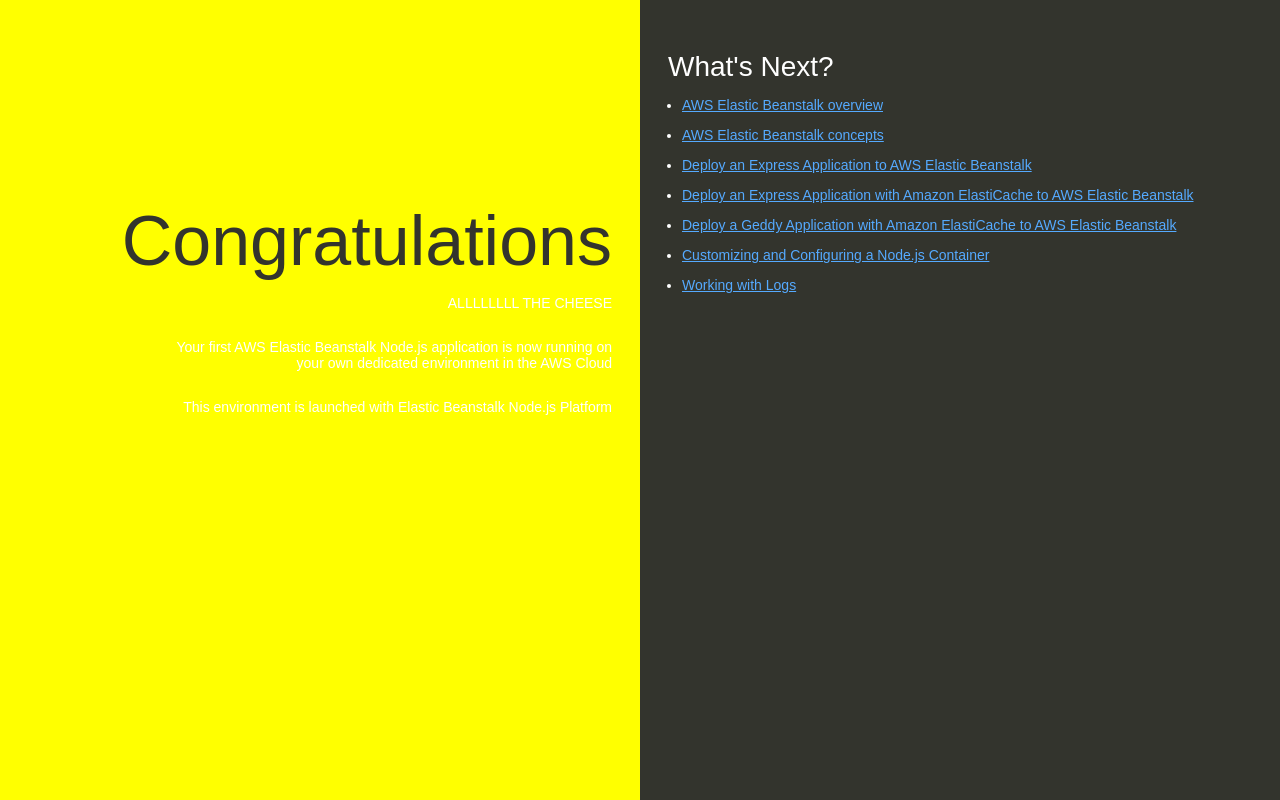
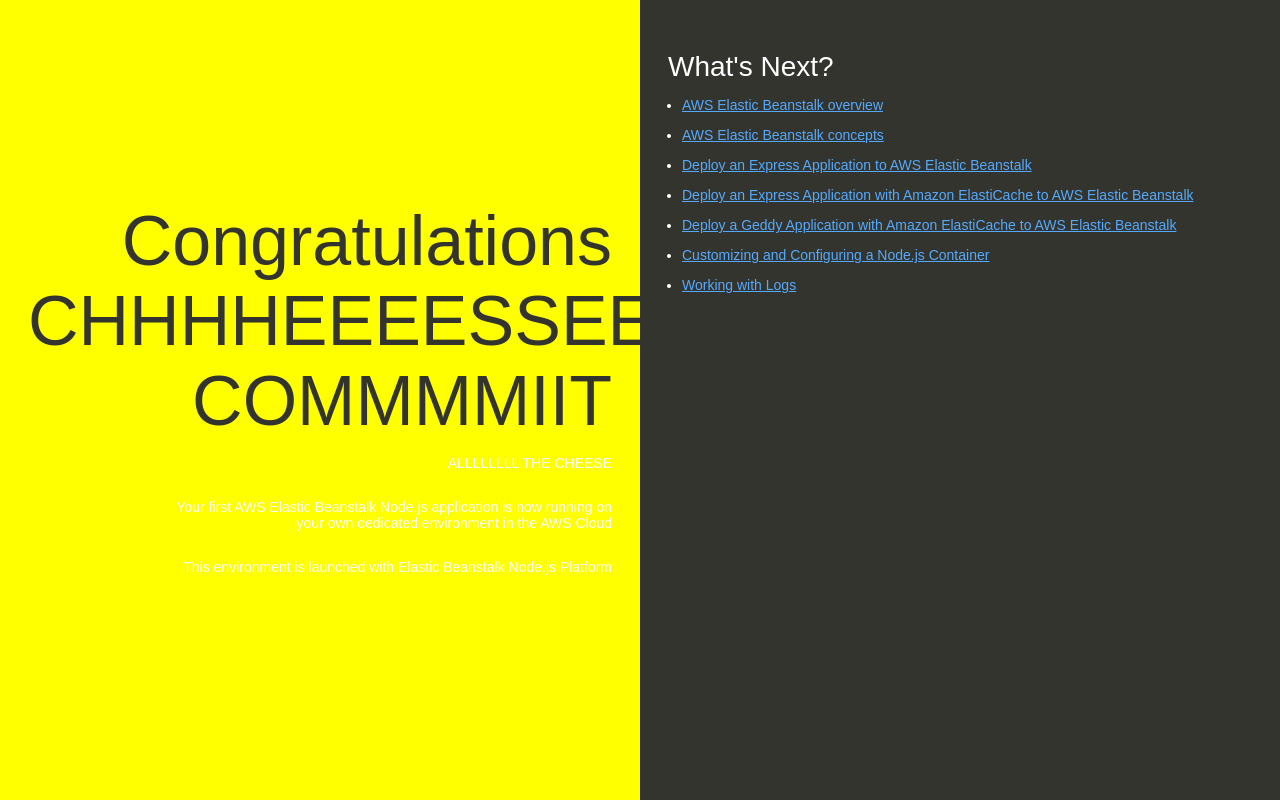
Before and after one commit to hamgammon/nodejs_example, a website: page index.html in a window 1280 px wide. Drawn offline with Linux system fonts and the light colour scheme.

Commit message:
needed to edit cheese message

```diff
--- a/index.html
+++ b/index.html
@@ -74,7 +74,7 @@
   </head>
   <body>
     <div class="textColumn">
-      <h1>Congratulations</h1>
+      <h1>Congratulations CHHHHEEEESSEEEE COMMMMIIT</h1>
       <p>ALLLLLLLL THE CHEESE</p>
       <p>Your first AWS Elastic Beanstalk Node.js application is now running on your own dedicated environment in the AWS Cloud</p>
       <p>This environment is launched with Elastic Beanstalk Node.js Platform</p>
```
